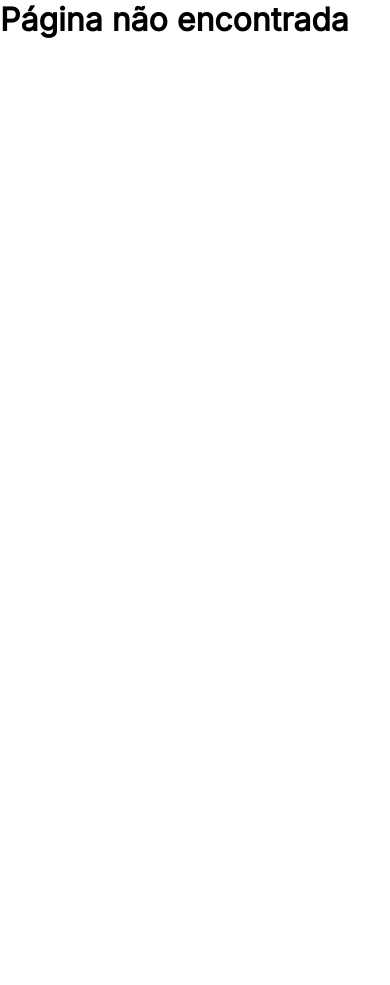
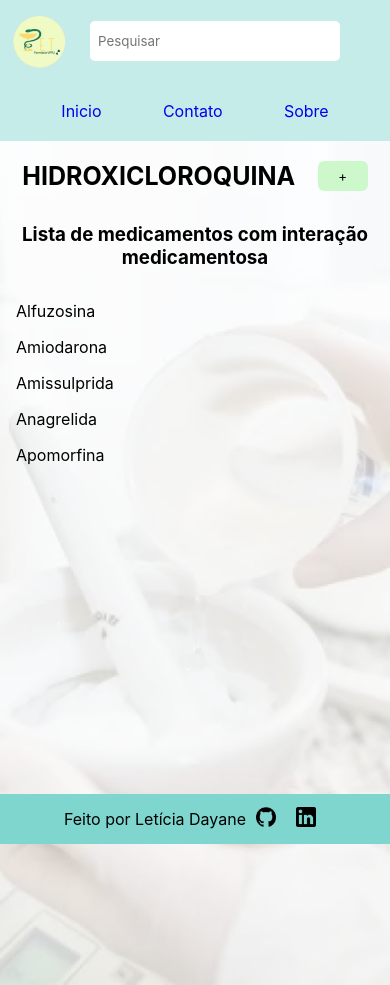
Before and after one commit to letdayy/PET-Farma, a React (Create React App) app: page /hidroxicloroquina in a window 390 px wide. Before the commit the page ends 844 px from the top, so only its background shows below. Built offline with nearby package versions, Linux system fonts and the light colour scheme.

Commit message:
Ajustes na responsividade da página

```diff
--- a/src/components/Footer/index.jsx
+++ b/src/components/Footer/index.jsx
@@ -5,14 +5,14 @@ import linkedin from '../../images/linkedin.png';
 
 const Foot = styled.footer`
   background-color: #7ED6CF;
-  /* height: 50px; */
+  height: 50px;
   width: 100%;
   display: flex;
   justify-content: center;
   align-items: center;
-  /* position: fixed;
+  position: fixed;
   left: 0;
-  bottom: 0; */
+  bottom: 0;
 
   img {
     width: 20px;
@@ -28,8 +28,8 @@ export default function Footer() {
       <p>
           Feito por Letícia Dayane
           </p>
-          <Link to="https://github.com/letdayy" target="_blank"><img src={github}></img></Link>
-          <Link to="https://www.linkedin.com/in/letdayy/" target="_blank"><img src={linkedin}></img></Link>
+          <Link to="https://github.com/letdayy" target="_blank"><img src={github} alt="github"></img></Link>
+          <Link to="https://www.linkedin.com/in/letdayy/" target="_blank"><img src={linkedin} alt="linkedin"></img></Link>
     </Foot>
   );
 }
--- a/src/pages/Home/index.jsx
+++ b/src/pages/Home/index.jsx
@@ -10,6 +10,7 @@ const Main = styled.main`
   background-size: cover;
   background-position: center;
   padding-bottom: 3rem;
+  height: 100vh;
 `
 
 const ImgSlide = styled.img`
@@ -74,7 +75,7 @@ export default function Home() {
           </Description>
 
           <Itens>
-            <ItemLink to="/medication"><Item>Hidroxicloroquina</Item></ItemLink>
+            <ItemLink to="/hidroxicloroquina"><Item>Hidroxicloroquina</Item></ItemLink>
             <ItemLink to="#"><Item>Atorvastatina</Item></ItemLink>
             <ItemLink to="#"><Item>Sulfato de Neomicina</Item></ItemLink>
           </Itens>
--- a/src/pages/Login/index.jsx
+++ b/src/pages/Login/index.jsx
@@ -3,7 +3,7 @@ import LogoPET from '../../images/logoPet.png';
 import { Link } from "react-router-dom";
 
 const Body = styled.body`
-    background-color: #7ED6CF;
+    background-color: #c5ede9;
     height: 100vh;
 
 img {
--- /dev/null
+++ b/src/pages/Medication/hidroxicloroquina.jsx
@@ -0,0 +1,34 @@
+import { Link } from "react-router-dom";
+import Footer from "../../components/Footer";
+import Nav from "../../components/Header";
+import { TitleMed, Main, Button, Subtitle, List } from "./style";
+
+
+
+export default function Hidroxicloroquina() {
+  return (
+    <body>
+      <header>
+        <Nav />
+      </header>
+
+      <Main>
+        <TitleMed>
+          <h1>Hidroxicloroquina</h1>
+          <Link to="/add"><Button>+</Button></Link>
+        </TitleMed>
+
+        <Subtitle>Lista de medicamentos com interação medicamentosa</Subtitle>
+        <List>
+          <li>Alfuzosina</li>
+          <li>Amiodarona</li>
+          <li>Amissulprida</li>
+          <li>Anagrelida</li>
+          <li>Apomorfina</li>
+        </List>
+      </Main>
+
+      <Footer />
+    </body>
+  );
+}
--- a/src/pages/Medication/index.jsx
+++ /dev/null
@@ -1,82 +0,0 @@
-import { Link } from "react-router-dom";
-import styled from "styled-components";
-import Footer from "../../components/Footer";
-import Nav from "../../components/Header";
-import backgroundWhite from "../../images/backgroundWhite.png"
-
-const TitleMed = styled.div`
-  display: flex;
-  max-width: 100vw;
-  justify-content: space-evenly;
-
-  h1 {
-    text-transform: uppercase;
-    font-size: 25px;
-  }
-`;
-
-const Button = styled.button`
-  width: 50px;
-  height: 30px;
-  background-color: #cdf8cc;
-  border-radius: 6px;
-  cursor: pointer;
-
-&:hover {
-    background-color: #abcfab;
-    transition: 420ms;
-  }
-`;
-
-const Main = styled.main`
-  margin-top: 20px;
-  background-image: url(${backgroundWhite});
-  background-size: cover;
-  background-position: center;
-  height: 100vh;
-  margin-bottom: 3rem;
-`
-
-const Subtitle = styled.h3`
-  margin: 2rem 0;
-  text-align: center;
-`
-
-const List = styled.ul`
-  margin-top: 2rem;
-
-
-li {
-  margin-bottom: 1rem;
-  margin-left: 1rem;
-}
-
-`
-
-export default function Medication() {
-  return (
-    <body>
-      <header>
-        <Nav />
-      </header>
-
-      <Main>
-        <TitleMed>
-          <h1>Hidroxicloroquina</h1>
-          <Link to="/add"><Button>+</Button></Link>
-        </TitleMed>
-
-        <Subtitle>Lista de medicamentos com interação medicamentosa</Subtitle>
-        <List>
-          <li>Alfuzosina</li>
-          <li>Amiodarona</li>
-          <li>Amissulprida</li>
-          <li>Anagrelida</li>
-          <li>Apomorfina</li>
-        </List>
-      </Main>
-
-      <Footer />
-    </body>
-  );
-}
--- /dev/null
+++ b/src/pages/Medication/style.jsx
@@ -0,0 +1,51 @@
+import styled from "styled-components";
+import backgroundWhite from "../../images/backgroundWhite.png"
+
+export const TitleMed = styled.div`
+  display: flex;
+  max-width: 100vw;
+  justify-content: space-evenly;
+
+  h1 {
+    text-transform: uppercase;
+    font-size: 25px;
+  }
+`;
+
+export const Button = styled.button`
+  width: 50px;
+  height: 30px;
+  background-color: #cdf8cc;
+  border-radius: 6px;
+  cursor: pointer;
+
+&:hover {
+    background-color: #abcfab;
+    transition: 420ms;
+  }
+`;
+
+export const Main = styled.main`
+  padding-top: 20px;
+  background-image: url(${backgroundWhite});
+  background-size: cover;
+  background-position: center;
+  height: 100vh;
+  padding-bottom: 3rem;
+`
+
+export const Subtitle = styled.h3`
+  margin: 2rem 0;
+  text-align: center;
+`
+
+export const List = styled.ul`
+  margin-top: 2rem;
+
+
+li {
+  margin-bottom: 1rem;
+  margin-left: 1rem;
+}
+
+`
--- a/src/routes.jsx
+++ b/src/routes.jsx
@@ -4,7 +4,7 @@ import NoPage from './pages/NoPage';
 
 
 import { createGlobalStyle } from 'styled-components'
-import Medication from './pages/Medication';
+import Hidroxicloroquina from './pages/Medication/hidroxicloroquina';
 import Login from './pages/Login';
 import Add from './pages/Add';
 
@@ -28,7 +28,7 @@ export default function AppRouter() {
             <Routes>
                 <Route path='/' element={<Login />} />
                 <Route path="*" element={<NoPage />} />
-                <Route path='/medication' element={<Medication />} />
+                <Route path='/hidroxicloroquina' element={<Hidroxicloroquina />} />
                 <Route path='/home' element={<Home />} />
                 <Route path='/add' element={<Add />} />
 
```
